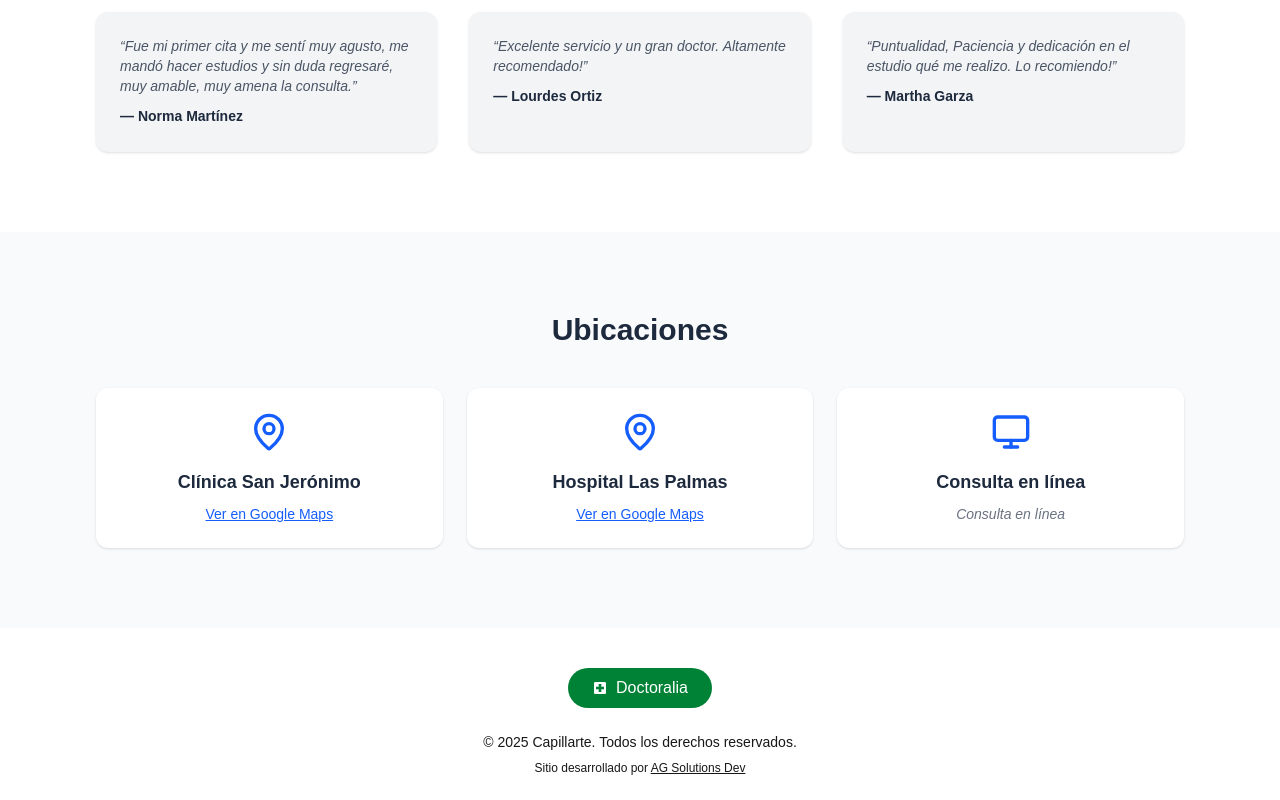
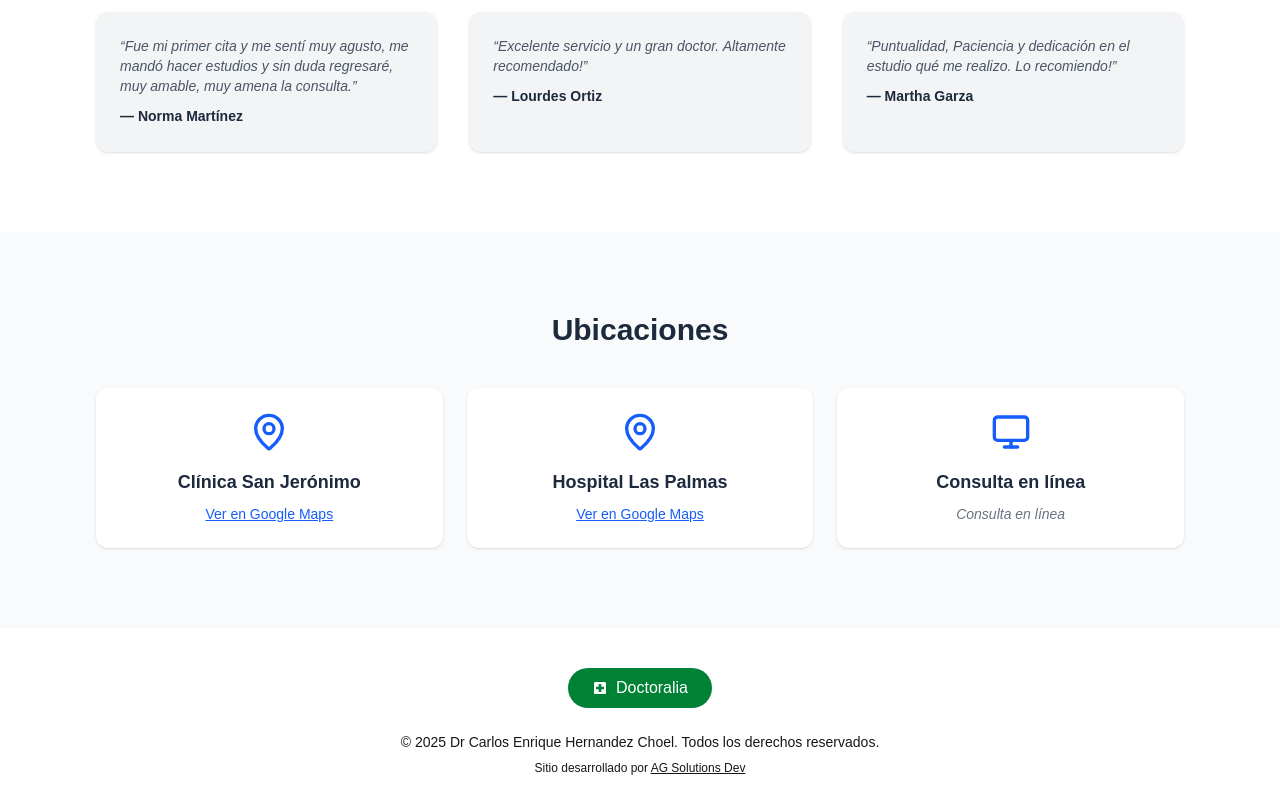
Before and after one commit to Abetar/neurochoel, a Next.js app: page / in a window 1280 px wide. Shown: the part 2388-3188 px from the top of the page. Built offline with nearby package versions, Linux system fonts and the light colour scheme.

Commit message:
Fixing the footer

```diff
--- a/app/components/Footer.tsx
+++ b/app/components/Footer.tsx
@@ -1,7 +1,7 @@
 export default function FooterSitio() {
     return (
         <footer className="bg-black-100 text-center text-sm text-grey-800 py-6">
-            <p className="mb-2">© {new Date().getFullYear()} Capillarte. Todos los derechos reservados.</p>
+            <p className="mb-2">© {new Date().getFullYear()} Dr Carlos Enrique Hernandez Choel. Todos los derechos reservados.</p>
             <p className="text-xs text-grey-700">
                 Sitio desarrollado por{" "}
                 <a
```
